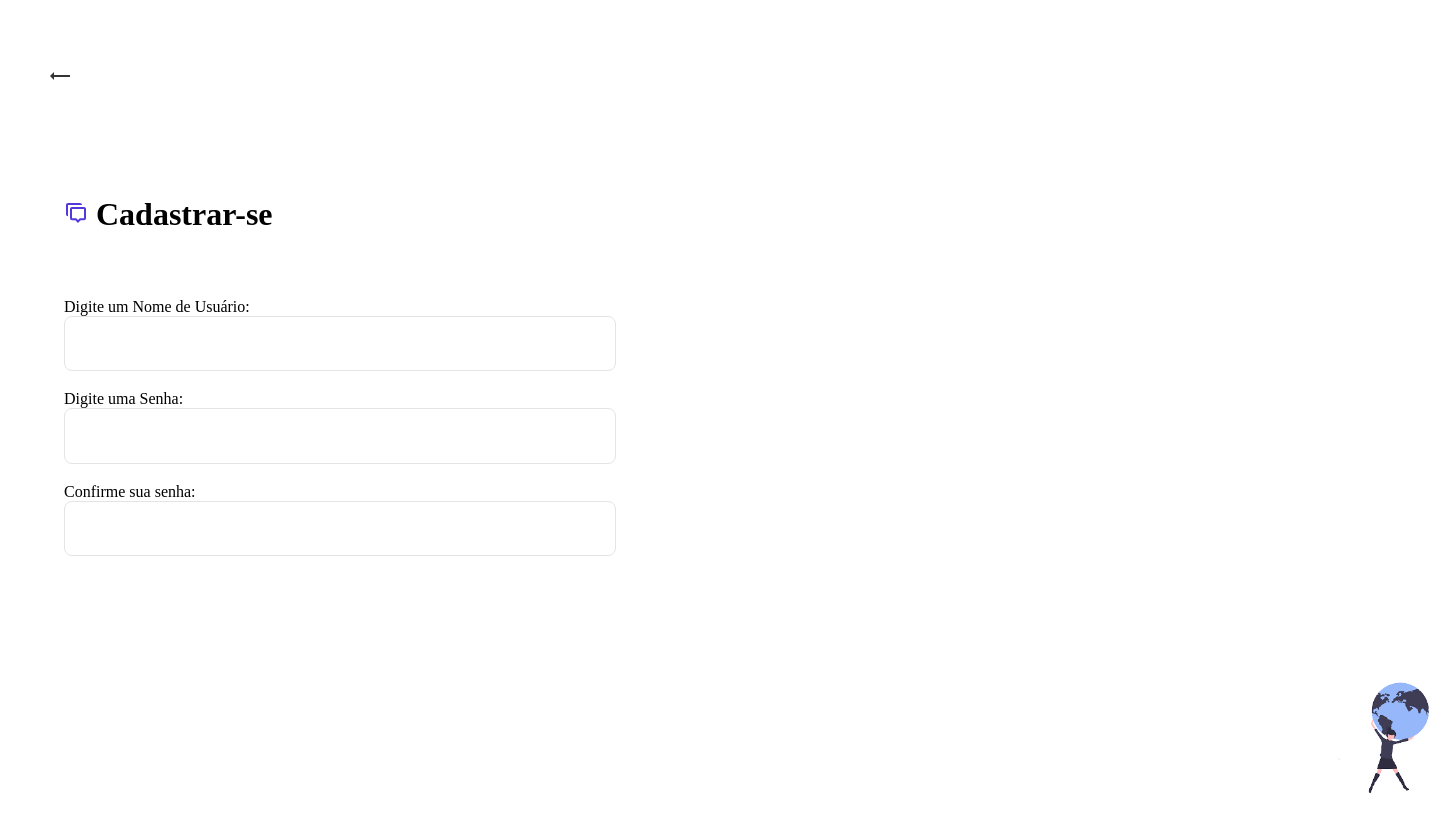
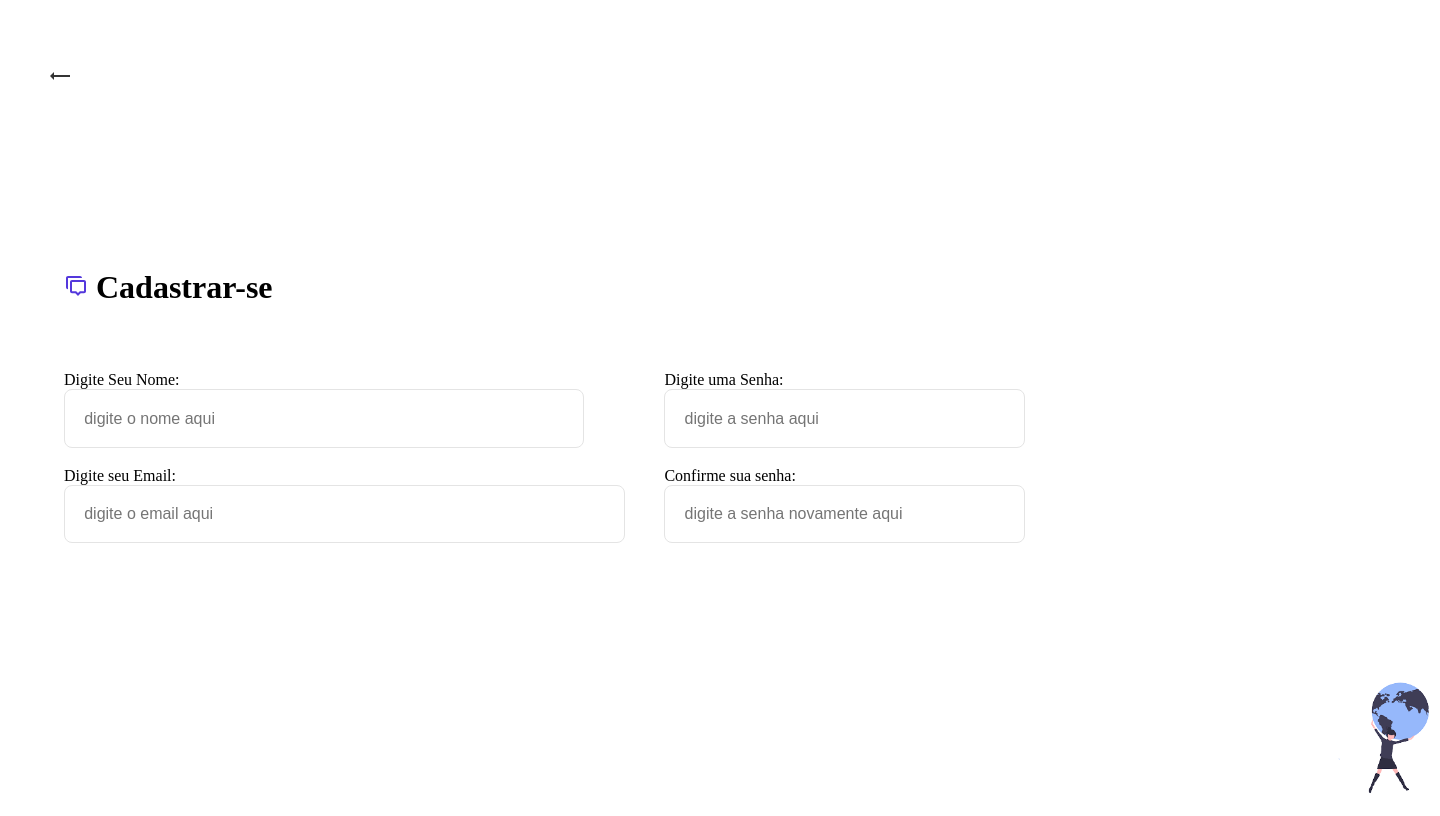
Before and after one commit to brunoabunai/cors-site, a PHP site: template Views/registerMember.php in a window 1440 px wide. Run offline with PHP 8.4, Linux system fonts and the light colour scheme; the template is opened without the code that fills it, so the values that code supplies are empty.

Commit message:
change registerMember

```diff
--- a/Views/registerMember.php
+++ b/Views/registerMember.php
@@ -48,13 +48,23 @@
 
     <div class="main">
       <form name="form_register" action="./submitMember" method="POST">
-        <label>Digite um Nome de Usuário:</label>
-        <input name="reg_name" type="text" value="<?php echo isset($_SESSION['reg_name']) ? $_SESSION['reg_name'] : ''; ?>" />
-        <label>Digite uma Senha:</label>
-        <input name="reg_password" type="password" value="<?php echo isset($_SESSION['reg_password']) ? $_SESSION['reg_password'] : ''; ?>" />
-        <label>Confirme sua senha:</label>
-        <input name="reg_confirmPassword" type="password" value="<?php echo isset($_SESSION['reg_confirmPassword']) ? $_SESSION['reg_confirmPassword'] : ''; ?>" />
-        <input type="submit" id="btn" class="btn-begin opacty-button" value="Completar Cadastro">
+        <div class="group">
+          <label>Digite Seu Nome:</label>
+          <input name="reg_name" placeholder="digite o nome aqui" type="text" value="<?php echo isset($_SESSION['reg_name']) ? $_SESSION['reg_name'] : ''; ?>" />
+          <label>Digite seu Email:</label>
+          <input name="reg_name" placeholder="digite o email aqui" type="email" value="<?php echo isset($_SESSION['reg_name']) ? $_SESSION['reg_name'] : ''; ?>" />
+        </div>
+        <div class="group">
+          <label>Digite uma Senha:</label>
+          <input title="true" name="reg_password" placeholder="digite a senha aqui" type="password" value="<?php echo isset($_SESSION['reg_password']) ? $_SESSION['reg_password'] : ''; ?>" />
+          <label>Confirme sua senha:</label>
+          <input title="true" name="reg_confirmPassword" placeholder="digite a senha novamente aqui" type="password" value="<?php echo isset($_SESSION['reg_confirmPassword']) ? $_SESSION['reg_confirmPassword'] : ''; ?>" />
+
+        </div>
+        <div class="group">
+          <input type="submit" id="btn" class="btn-begin opacty-button" value="Completar Cadastro">
+        </div>
+
       </form>
 
 
--- a/styles/registerMember.css
+++ b/styles/registerMember.css
@@ -30,6 +30,7 @@ left:1rem;
 }
 
 .login-page .landing .title{
+  margin-top: 5.3rem;
   font-size: 2rem;
   font-weight: 700;
   color: var(--title-strong);
@@ -56,6 +57,19 @@ left:1rem;
   align-items: flex-start;
 }
 
+.login-page .main .group{
+  display: flex;
+  flex-direction: column;
+}
+
+.login-page .main .group input[type=password]{
+  max-width: 20rem;
+}
+
+.login-page .main .group input[type=text]{
+  max-width: 30rem;
+}
+
 .login-page .main form{
   display: flex;
   flex-direction: column;
@@ -65,25 +79,28 @@ left:1rem;
 .login-page .main form label{
   margin-top: 1rem;
   font-size: 1rem;
-  font-weight: 500;
-  color: var(--text-color);
+  font-weight: 400;
+  color: #000;
 }
 
 .login-page .main form input{
   border: 0;
 }
 
-.login-page .main form input[type=text],.main form input[type=password]{
+.login-page .main form input[type=text],
+.login-page .main form input[type=email],.main form input[type=password]{
   border:0.1rem solid #e4e4e4;
   margin-bottom: 0.2rem;
   width: 100%;
   padding: 1.2rem;
   border-radius: 0.5rem;
   color: var(--text-color);
-  font-weight: 500;
+  font-weight: 400;
+  font-size: 1rem;
 }
 
 .login-page .main form input[type=text]:focus,
+.login-page .main form input[type=email]:focus,
 .main form input[type=password]:focus{
   background-color: #fbfbfb;
 }
@@ -135,7 +152,48 @@ left:1rem;
       left:3rem;
   }
 
-  .login-page .main form input[type=text],.main form input[type=password]{
+  .login-page .main form input[type=text],.main form input[type=password],.main form input[type=email]{
       border:0.1rem solid #e4e4e4;
   }
+
+  .login-page .landing .title{
+    margin-top: 0;
+
+
+  }
+
+  .login-page .main{
+    display: flex;
+    flex-direction: column;
+    align-items: flex-start;
+  }
+
+  .login-page .main form{
+    display: flex;
+    flex-direction: row;
+    align-items: center;
+  }
+
+  .login-page .main .group{
+    display: flex;
+    flex-direction: column;
+    margin-right: 10rem;
+  }
+
+  .login-page .main .group:last-child{
+    margin-right: 0;
+  }
+  .login-page .main .group:first-child{
+    margin-right: 5rem;
+  }
+
+  .login-page .main .group input[type=password]{
+    max-width: 20rem;
+    min-width: 20rem;
+  }
+
+  .login-page .main .group input[type=text]{
+    max-width: 30rem;
+    min-width: 30rem;
+  }
 }
```
